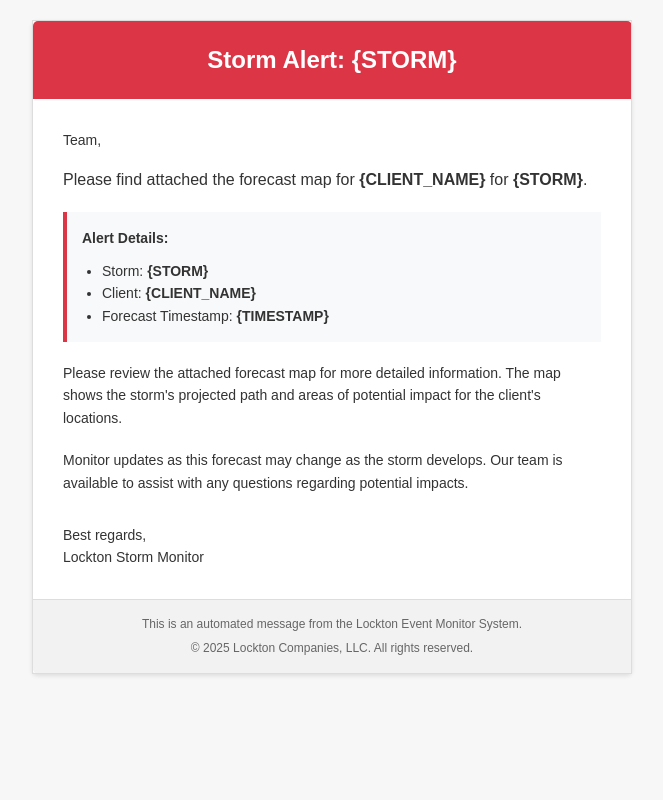
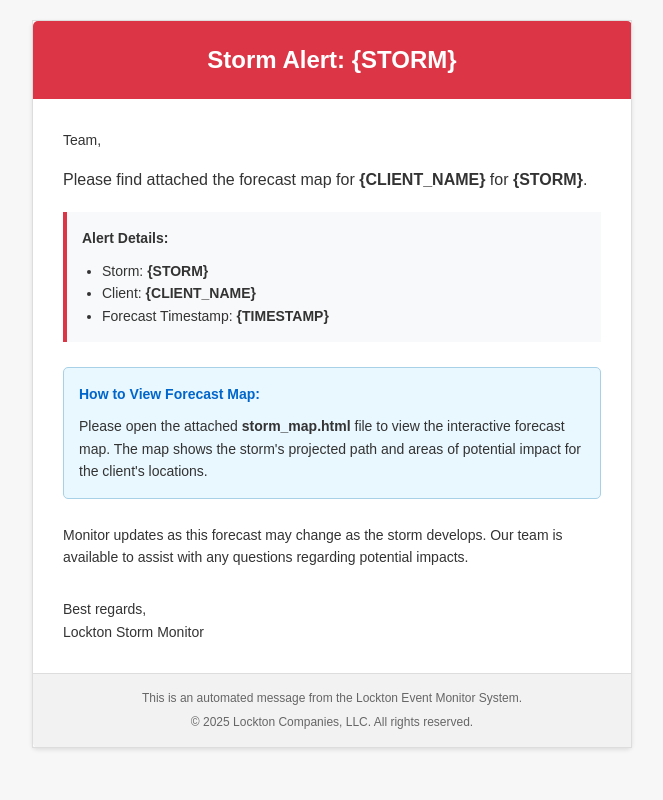
Before and after one commit to Edwinpetro/storm_monitor, a Flask app: template templates/forecast_map_email.html in a window 1280 px wide. Shown: the whole page, without its empty margins (308-971 px from the left). Run offline with Flask 3, Linux system fonts and the light colour scheme; the template is opened without the code that fills it, so the values that code supplies are empty.

Commit message:
adición de cambios para multicorreo

```diff
--- a/templates/forecast_map_email.html
+++ b/templates/forecast_map_email.html
@@ -35,7 +35,11 @@
                                             </ul>
                                         </div>
 
-                                        <p style="margin: 15px 0 0 0;">Please review the attached forecast map for more detailed information. The map shows the storm's projected path and areas of potential impact for the client's locations.</p>
+                                        <!-- Instrucciones para ver el mapa -->
+                                        <div style="margin: 25px 0; padding: 15px; background-color: #e9f7fe; border: 1px solid #a8d1e7; border-radius: 5px;">
+                                            <p style="margin: 0 0 10px 0; font-weight: bold; color: #0066cc;">How to View Forecast Map:</p>
+                                            <p style="margin: 0;">Please open the attached <strong>storm_map.html</strong> file to view the interactive forecast map. The map shows the storm's projected path and areas of potential impact for the client's locations.</p>
+                                        </div>
 
                                         <p style="margin: 20px 0 0 0;">Monitor updates as this forecast may change as the storm develops. Our team is available to assist with any questions regarding potential impacts.</p>
 
```
Also changed, not shown: 1 other file.
